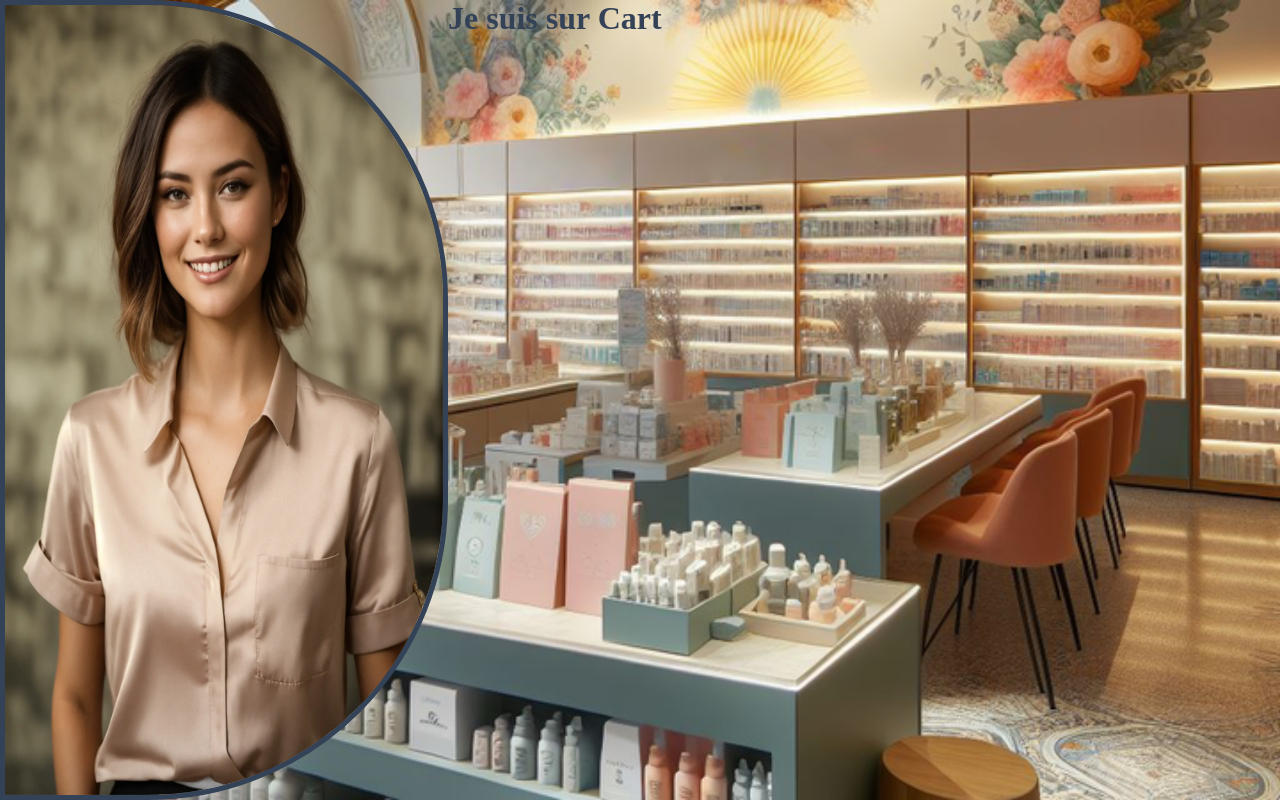
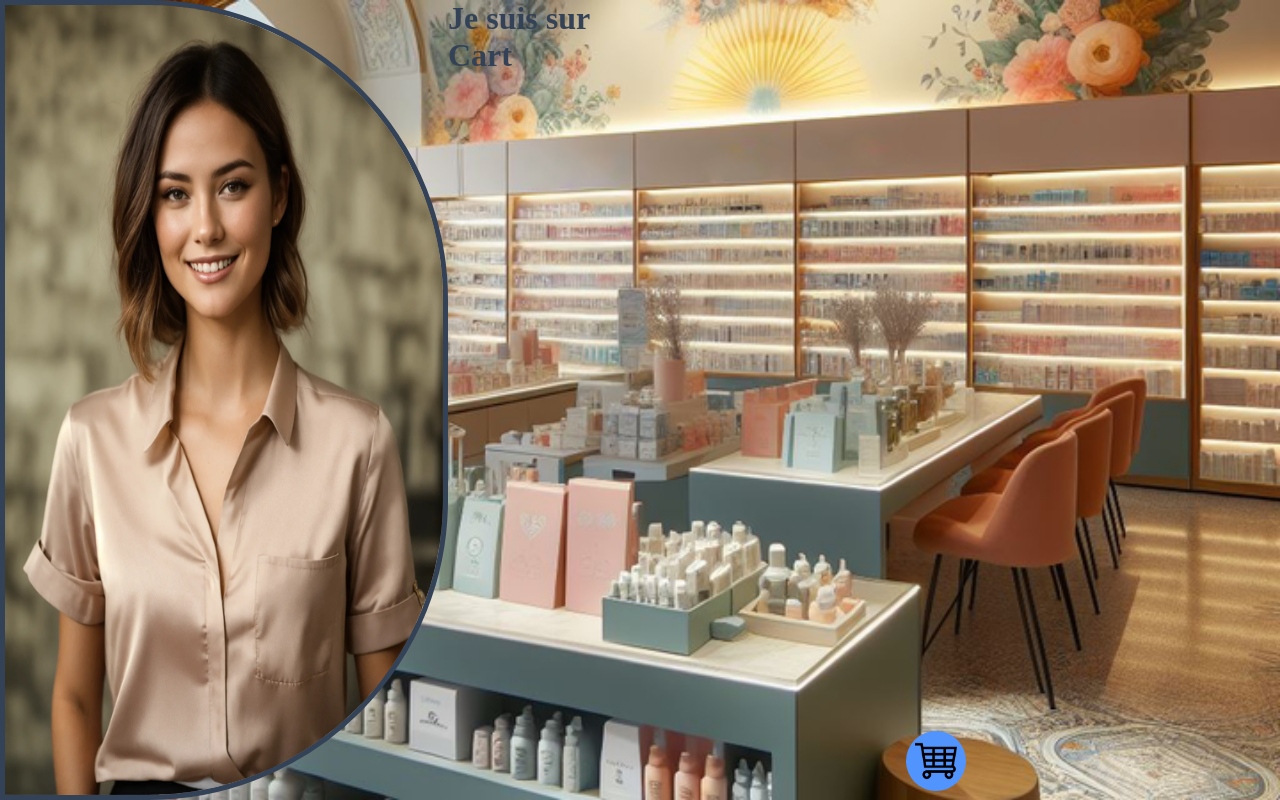
Before and after one commit to NemoOnTheNet/LorealSalesRepresentative, a React (Vite) app in the folder frontend/: page /cart in a window 1280 px wide. Built offline with nearby package versions, Linux system fonts and the light colour scheme.

Commit message:
add css for the laptop

```diff
--- a/frontend/src/App.jsx
+++ b/frontend/src/App.jsx
@@ -1,12 +1,14 @@
 import { Outlet } from "react-router-dom";
 import "./App.scss";
 import SalesRep from "./components/SalesRep/SalesRep";
+import Nav from "./components/Nav/Nav"
 
 function App() {
   return (
     <main className="app__main">
       <SalesRep />
       <Outlet />
+      <Nav />
     </main>
   );
 }
--- a/frontend/src/components/Nav/Nav.jsx
+++ b/frontend/src/components/Nav/Nav.jsx
@@ -4,16 +4,16 @@ import "./Nav.scss";
 function Nav() {
   return (
     <nav className="nav">
-      <Link className="nav__link" to="/histo">
+      <Link className="nav__link hidden" to="/historique">
         <img
           src="src/assets/icons8-horloge-50.png"
           alt="Horloge signifiant l'historique"
         />
       </Link>
-      <Link className="nav__link" to="/plv">
+      <Link className="nav__link hidden" to="/plv">
         <img src="src/assets/icons8-carnet-50.png" alt="liste des PLV" />
       </Link>
-      <Link className="nav__link" to="/sales">
+      <Link className="nav__link" to="/cart">
         <img
           className="nav__link__img"
           src="src/assets/panier.png"
--- a/frontend/src/components/Nav/Nav.scss
+++ b/frontend/src/components/Nav/Nav.scss
@@ -1,6 +1,6 @@
 @import "../../Variables.scss";
 
-.nav{
+.nav {
   background-color: $purple;
   height: 3.5em;
   display: flex;
@@ -14,7 +14,7 @@
   bottom: 1px;
 }
 
-.nav__link{
+.nav__link {
   list-style: none;
   all: unset;
   height: 5em;
@@ -27,6 +27,26 @@
   font-size: 10px;
 }
 
-.nav__link__img{
+.nav__link__img {
   height: 70%;
 }
+
+@media screen and (min-width: 500px) {
+  .nav {
+    height: 98vh;
+    position: relative;
+    display: flex;
+    justify-content: center;
+    align-items: end;
+    background: none;
+  }
+
+  .nav__link{
+    height: 6em;
+    width: 6em;
+  }
+
+  .hidden {
+    display: none;
+  }
+}
--- a/frontend/src/pages/Login/Login.scss
+++ b/frontend/src/pages/Login/Login.scss
@@ -1,4 +1,4 @@
-@import "../../variables";
+@import "../../Variables.scss";
 
 .login__main {
   display: flex;
```
Also changed, not shown: frontend/src/assets/icons8-utilisateur-64.png (added). Lines whose indentation alone changed are shown as unchanged.
